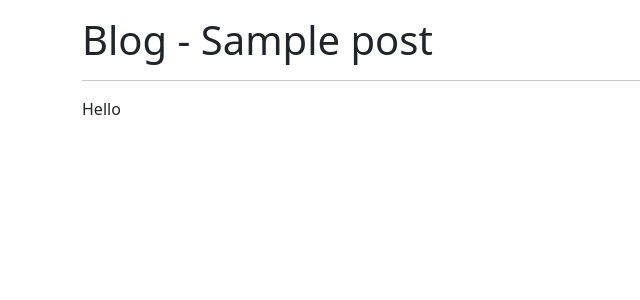
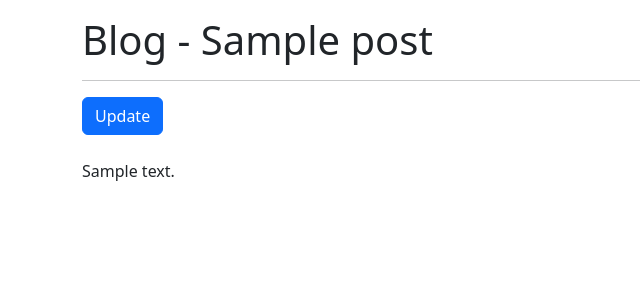
Before and after one commit to labu8712/django-blog-202411, a Django app: page /blog/posts/1/ in a window 1280 px wide. Shown: the top 300 px of the page, without its empty margins (0-640 px from the left). Run offline with Django 5.2, Linux system fonts and the light colour scheme; tables that the repository leaves empty hold one stand-in row (values such as "Sample post"); some libraries are stand-ins or nearby versions.

Commit message:
Add post update

```diff
--- a/blog/templates/blog/post_detail.html
+++ b/blog/templates/blog/post_detail.html
@@ -5,7 +5,8 @@
 {% endblock page_header %}
 
 {% block content %}
-    <p>
-        Hello
-    </p>
+    <a class="btn btn-primary mb-4"
+       href="{% url "blog:post-update" pk=post.pk %}"
+       role="button">Update</a>
+    {{ post.content|linebreaks }}
 {% endblock content %}
--- a/blog/urls.py
+++ b/blog/urls.py
@@ -8,4 +8,5 @@ urlpatterns = [
     path("posts/", blog_views.post_list, name="post-list"),
     path("posts/create/", blog_views.post_create, name="post-create"),
     path("posts/<int:pk>/", blog_views.post_detail, name="post-detail"),
+    path("posts/<int:pk>/update/", blog_views.post_update, name="post-update"),
 ]
--- a/blog/views.py
+++ b/blog/views.py
@@ -23,3 +23,14 @@ def post_create(request):
 def post_detail(request, pk):
     post = get_object_or_404(Post, pk=pk)
     return render(request, "blog/post_detail.html", {"post": post})
+
+
+def post_update(request, pk):
+    post = get_object_or_404(Post, pk=pk)
+    form = PostForm(request.POST or None, instance=post)
+    if form.is_valid():
+        form.save()
+        messages.success(request, "Post update success.")
+        return redirect("blog:post-detail", pk=pk)
+
+    return render(request, "blog/post_update.html", {"form": form})
```
Also changed, not shown: blog/templates/blog/post_update.html (added, +22 -0 lines).
